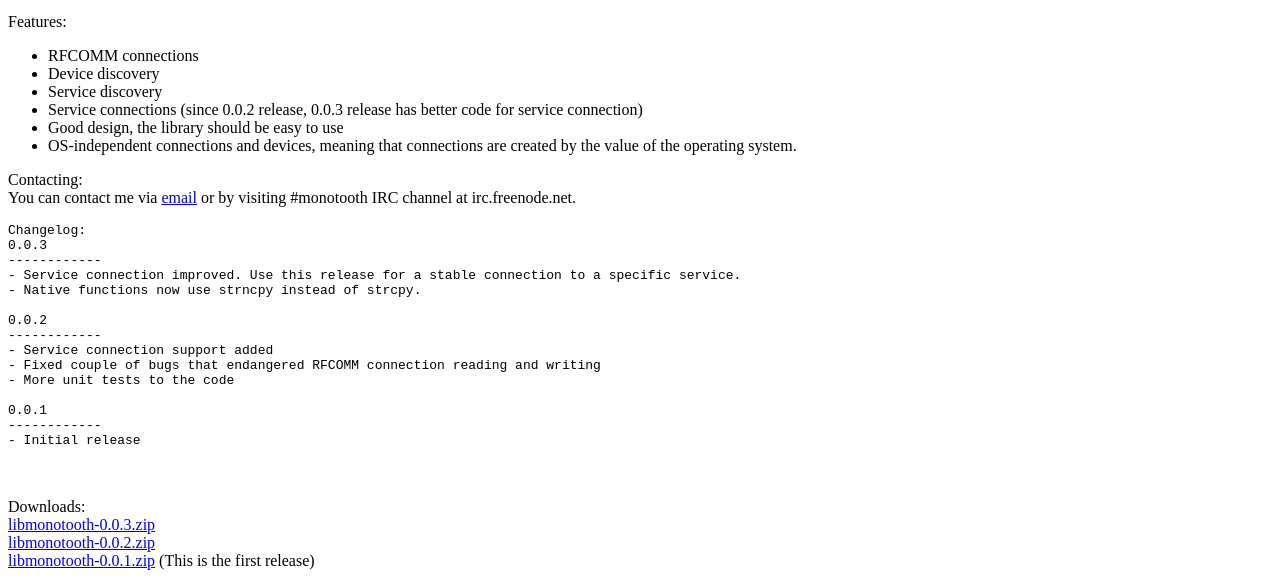
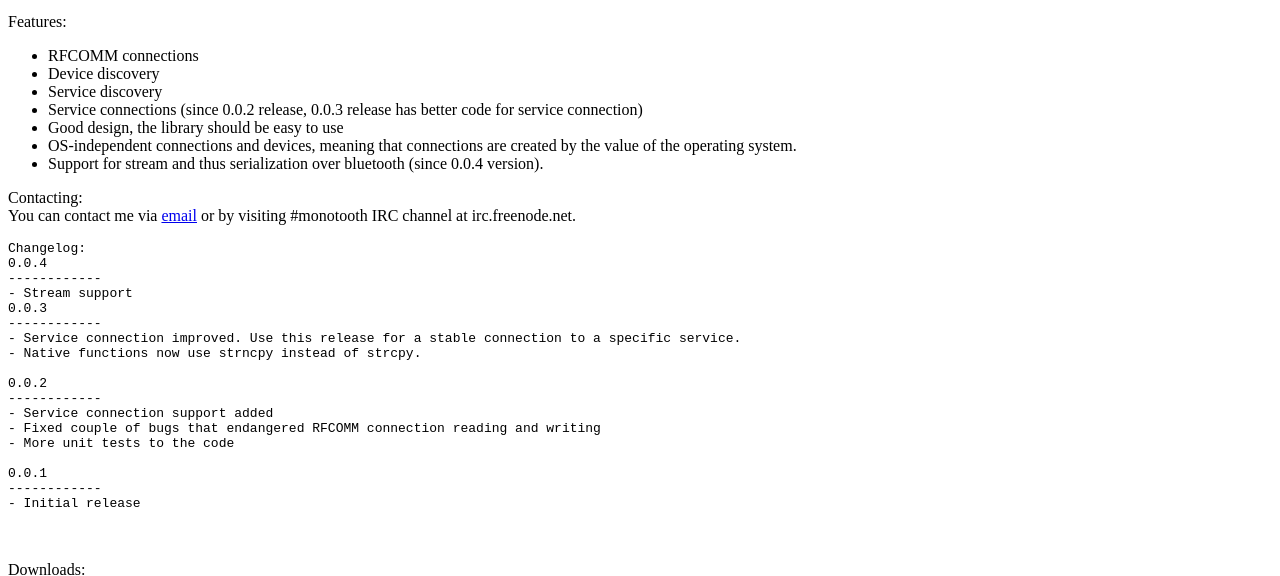
Before and after one commit to locusf/monotooth, a plain HTML site: page www/index.html in a window 1280 px wide. Shown: the part 227-803 px from the top of the page. Drawn offline with Linux system fonts and the light colour scheme.

Commit message:
Website
git-svn-id: https://monotooth.svn.sourceforge.net/svnroot/monotooth/trunk@256 8557fda5-982a-0410-9965-a4bb676d9abe

```diff
--- a/www/index.html
+++ b/www/index.html
@@ -21,6 +21,7 @@
 <li>Service connections (since 0.0.2 release, 0.0.3 release has better code for service connection)</li>
 <li>Good design, the library should be easy to use</li>
 <li>OS-independent connections and devices, meaning that connections are created by the value of the operating system.</li>
+<li>Support for stream and thus serialization over bluetooth (since 0.0.4 version).</li>
 </ul>
 </p>
 <p>
@@ -31,6 +32,9 @@
 <p>
 <pre>
 Changelog:
+0.0.4
+------------
+- Stream support
 0.0.3
 ------------
 - Service connection improved. Use this release for a stable connection to a specific service.
```
Also changed, not shown: 1 other file.
